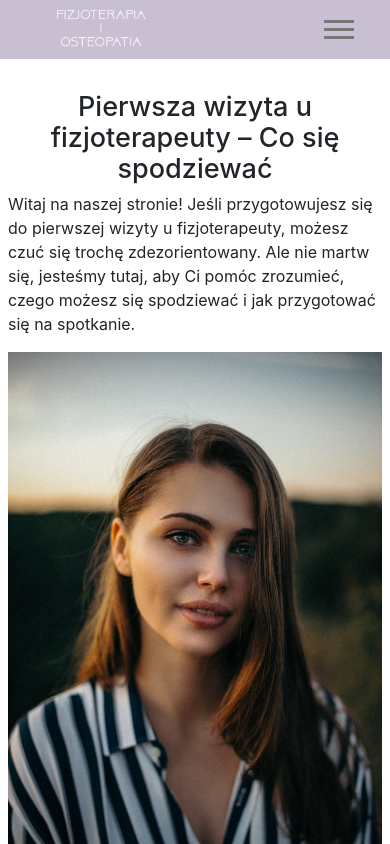
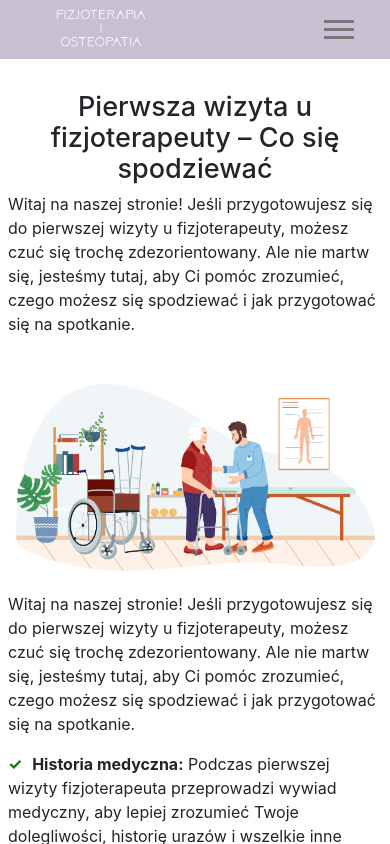
Before and after one commit to tomaszrosko/react-fizjoterapiapch, a React (Create React App) app: page /first-visit in a window 390 px wide. Shown: the top 844 px of the page. Built offline with nearby package versions, Linux system fonts and the light colour scheme.

Commit message:
feat(firstVisit) adjusting responsiveness

```diff
--- a/src/components/FirstVisit/firstVisit.js
+++ b/src/components/FirstVisit/firstVisit.js
@@ -3,13 +3,13 @@ import './firstVisit.scss'
 import FooterTop from "../Footer/FooterTop";
 import Container from "react-bootstrap/Container";
 import {Col, Row} from "react-bootstrap";
-import Portrait from "../../assets/img/portrait.jpg";
+import Photo from "../../assets/img/first-visit.jpg";
 import React from "react";
 
 function FirstVisit() {
     return (
         <>
-            <section className={'section-first-visit'}>
+            <section className={'c-section-first-visit'}>
                 <Container>
                     <Row className={'justify-content-center'}>
                         <Col sm={10}>
@@ -26,11 +26,11 @@ function FirstVisit() {
                                         spotkanie.
                                     </p>
                                 </Col>
-                                <Col sm={4}>
-                                    <img src={Portrait} className={"img-fluid"} width={640} height={959} alt="Portrait"
+                                <Col md={4}>
+                                    <img src={Photo} className={"img-fluid c-section-first-visit__photo"} width={5000} height={3001} alt="Portrait"
                                          title={"Portrait"}/>
                                 </Col>
-                                <Col sm={8} className={'c-text'}>
+                                <Col md={8} className={'c-text'}>
                                     <div className={"c-text__content"}>
                                         <p>Witaj na naszej stronie! Jeśli przygotowujesz się do pierwszej wizyty u
                                             fizjoterapeuty, możesz czuć się trochę zdezorientowany. Ale nie martw się,
--- a/src/components/FirstVisit/firstVisit.scss
+++ b/src/components/FirstVisit/firstVisit.scss
@@ -1,5 +1,12 @@
+@import '../../assets/scss/element/index';
+@import '../../assets/scss/variables';
 
-.section-first-visit {
+.c-section-first-visit {
+  &__photo {
+    position: sticky;
+    top: 77px;
+  }
+
   .container {
     padding: 2rem 0;
   }
@@ -16,3 +23,11 @@
     margin-right: 10px;
   }
 }
+
+@include media-breakpoint-down(md) {
+  .c-section-first-visit {
+    &__photo {
+      margin-bottom: 1rem;
+    }
+  }
+}
```
Also changed, not shown: src/assets/img/first-visit.jpg (added).
